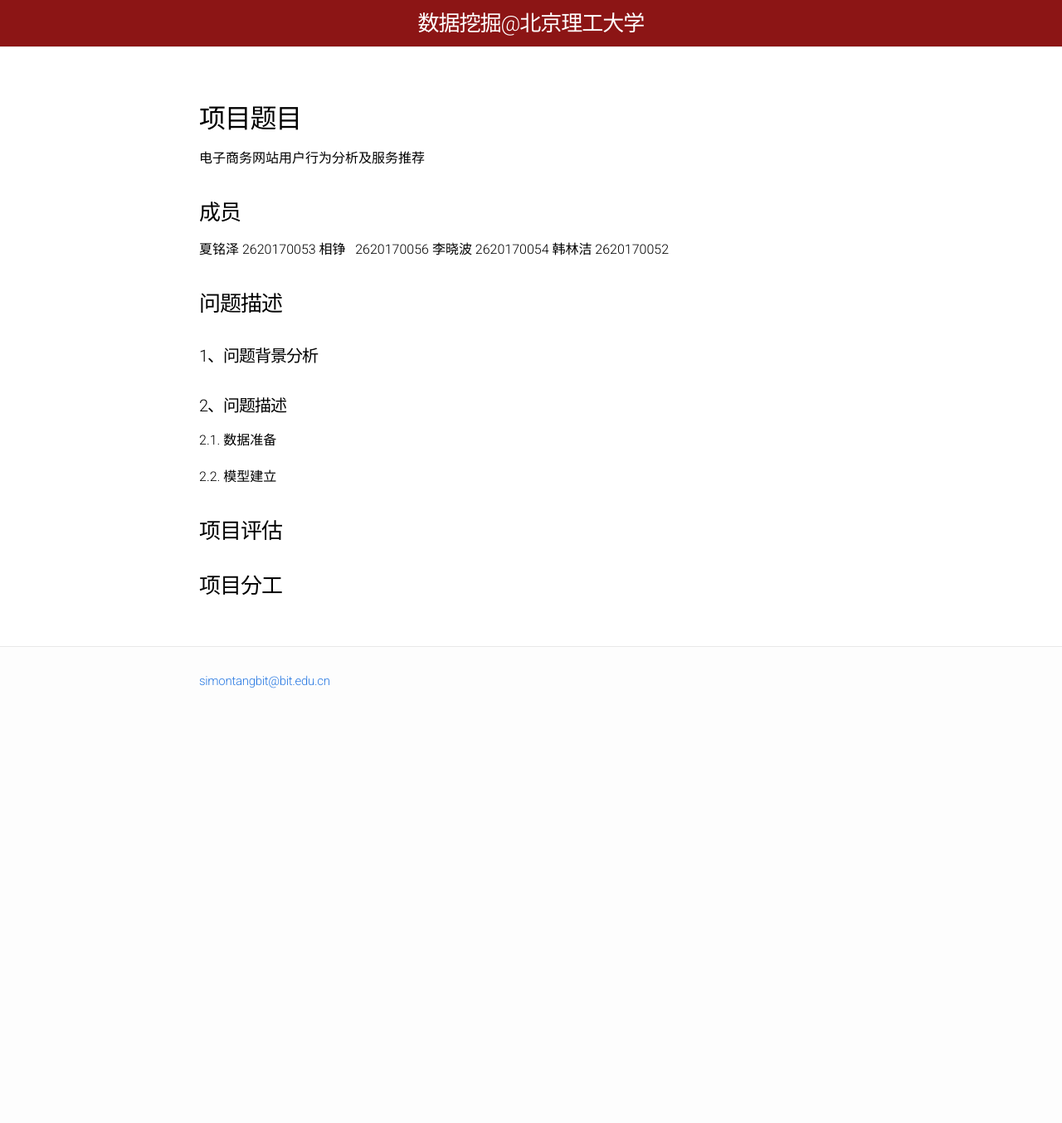
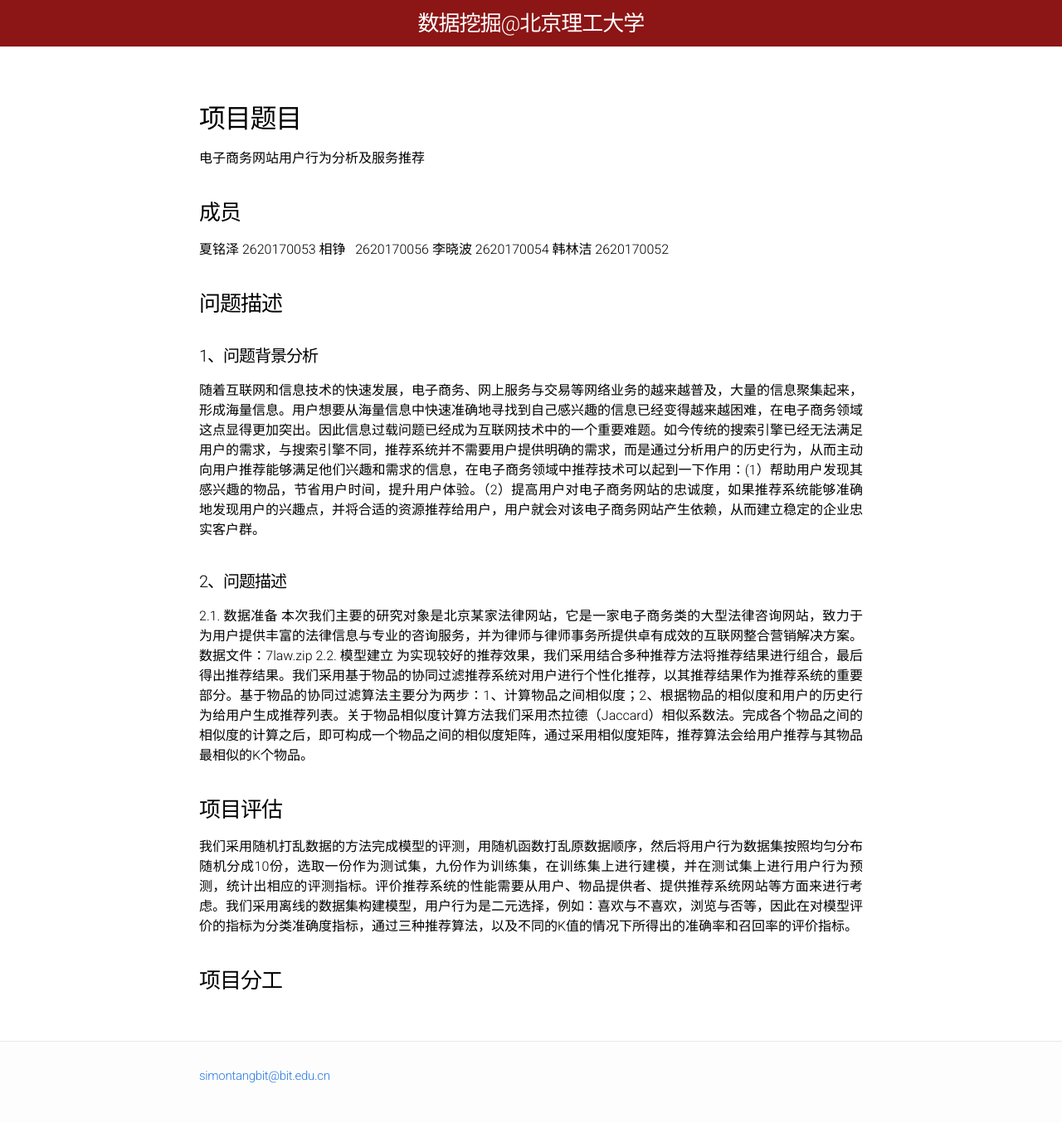
Before and after one commit to BITDM/bitdm.github.io, a Jekyll site: the page built from 2018/projects/P15/proposal.md, in a window 1280 px wide. Shown: the whole page at 83% size. Built offline with Jekyll 4.4.1, drawn with Linux system fonts in a browser that asks for light colours; our own code applies the rules of GitHub Pages for plain Markdown files; before the commit the page ends 900 px from its top, so only the background shows below that.

Commit message:
Update proposal.md

```diff
--- a/2018/projects/P15/proposal.md
+++ b/2018/projects/P15/proposal.md
@@ -14,13 +14,14 @@ permalink: /2018/projects/p15/proposal/
 ### 问题描述
 
 #### 1、问题背景分析
-
+随着互联网和信息技术的快速发展，电子商务、网上服务与交易等网络业务的越来越普及，大量的信息聚集起来，形成海量信息。用户想要从海量信息中快速准确地寻找到自己感兴趣的信息已经变得越来越困难，在电子商务领域这点显得更加突出。因此信息过载问题已经成为互联网技术中的一个重要难题。如今传统的搜索引擎已经无法满足用户的需求，与搜索引擎不同，推荐系统并不需要用户提供明确的需求，而是通过分析用户的历史行为，从而主动向用户推荐能够满足他们兴趣和需求的信息，在电子商务领域中推荐技术可以起到一下作用：(1）帮助用户发现其感兴趣的物品，节省用户时间，提升用户体验。（2）提高用户对电子商务网站的忠诚度，如果推荐系统能够准确地发现用户的兴趣点，并将合适的资源推荐给用户，用户就会对该电子商务网站产生依赖，从而建立稳定的企业忠实客户群。
 #### 2、问题描述
 
 2.1. 数据准备
-
+本次我们主要的研究对象是北京某家法律网站，它是一家电子商务类的大型法律咨询网站，致力于为用户提供丰富的法律信息与专业的咨询服务，并为律师与律师事务所提供卓有成效的互联网整合营销解决方案。
+数据文件：7law.zip
 2.2. 模型建立
-
+为实现较好的推荐效果，我们采用结合多种推荐方法将推荐结果进行组合，最后得出推荐结果。我们采用基于物品的协同过滤推荐系统对用户进行个性化推荐，以其推荐结果作为推荐系统的重要部分。基于物品的协同过滤算法主要分为两步：1、计算物品之间相似度；2、根据物品的相似度和用户的历史行为给用户生成推荐列表。关于物品相似度计算方法我们采用杰拉德（Jaccard）相似系数法。完成各个物品之间的相似度的计算之后，即可构成一个物品之间的相似度矩阵，通过采用相似度矩阵，推荐算法会给用户推荐与其物品最相似的K个物品。
 ### 项目评估
-
+我们采用随机打乱数据的方法完成模型的评测，用随机函数打乱原数据顺序，然后将用户行为数据集按照均匀分布随机分成10份，选取一份作为测试集，九份作为训练集，在训练集上进行建模，并在测试集上进行用户行为预测，统计出相应的评测指标。评价推荐系统的性能需要从用户、物品提供者、提供推荐系统网站等方面来进行考虑。我们采用离线的数据集构建模型，用户行为是二元选择，例如：喜欢与不喜欢，浏览与否等，因此在对模型评价的指标为分类准确度指标，通过三种推荐算法，以及不同的K值的情况下所得出的准确率和召回率的评价指标。
 ### 项目分工
```
